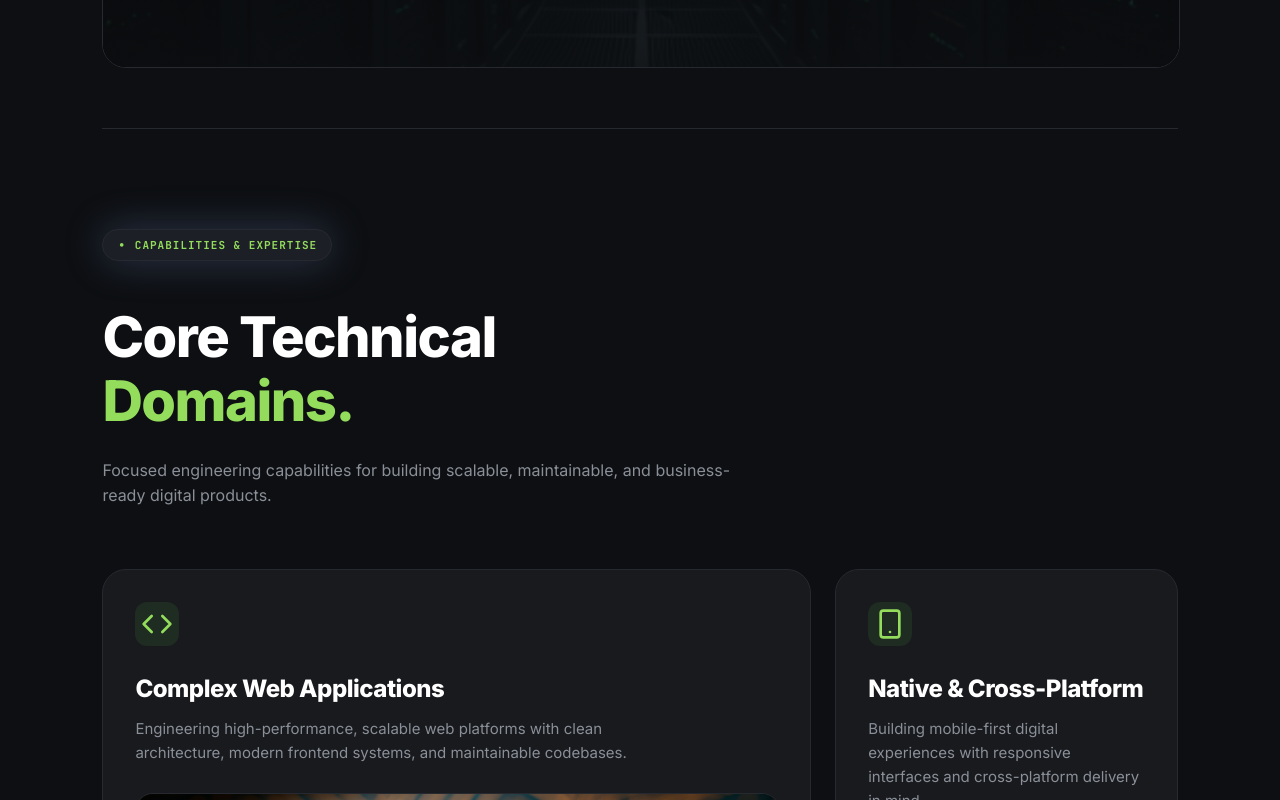
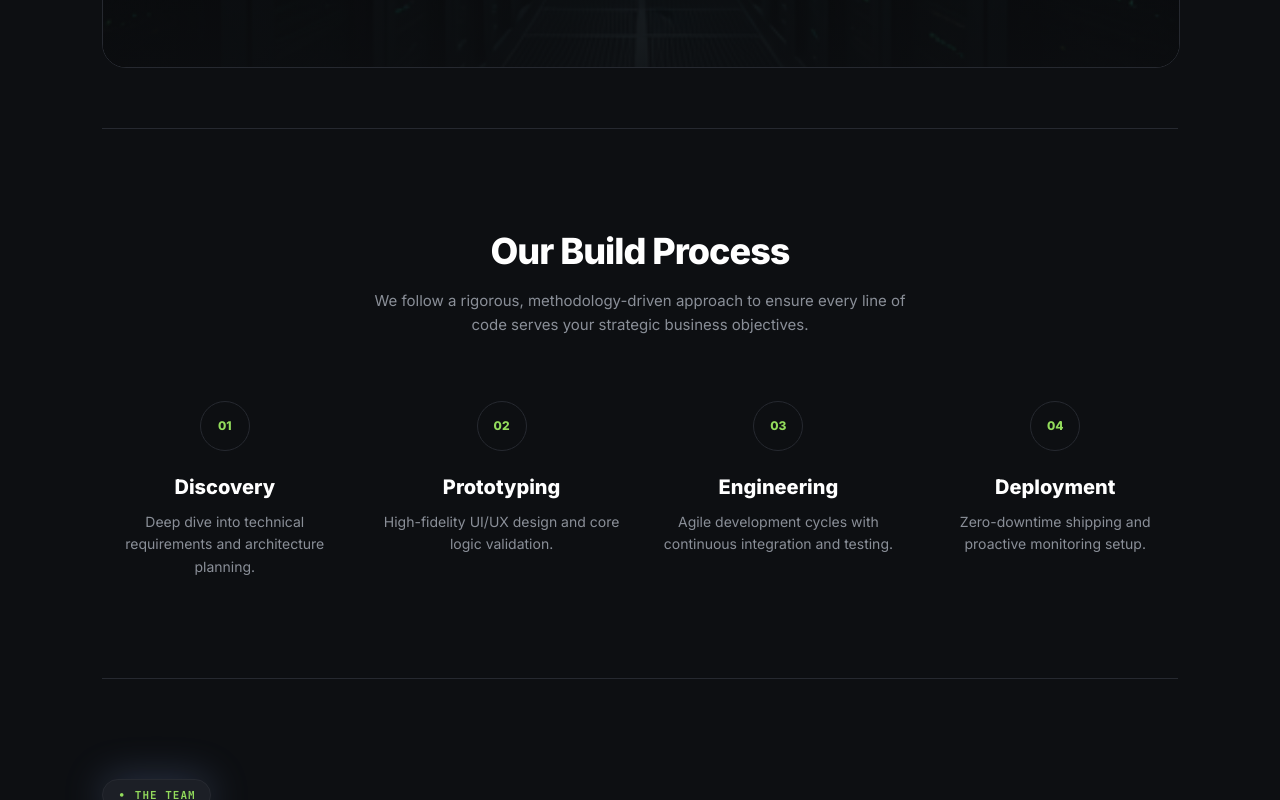
Before and after one commit to HoussamLh/React-Version, a React (Vite) app: page /about in a window 1280 px wide. Shown: the part 860-1660 px from the top of the page. Built offline with nearby package versions, Linux system fonts and the light colour scheme.

Commit message:
simplify about page structure

```diff
--- a/src/features/about/index.ts
+++ b/src/features/about/index.ts
@@ -1,5 +1,4 @@
 export { Hero } from "./sections/Hero";
 export { BuildProcess } from "./sections/BuildProcess";
 export { CTASection } from "./sections/CTASection";
-export { CoreDomains } from "./sections/CoreDomains";
 export { OurTeam } from "./sections/OurTeam";
--- a/src/routes/About.tsx
+++ b/src/routes/About.tsx
@@ -1,7 +1,6 @@
 import React from "react";
 import {
   Hero,
-  CoreDomains,
   BuildProcess,
   OurTeam,
   CTASection,
@@ -10,7 +9,6 @@ import {
 export const About: React.FC = () => (
   <div style={{padding:'0 8%', overflow:'hidden'}}>
     <Hero />
-    <CoreDomains />
     <BuildProcess />
     <OurTeam />
     <CTASection />
```
